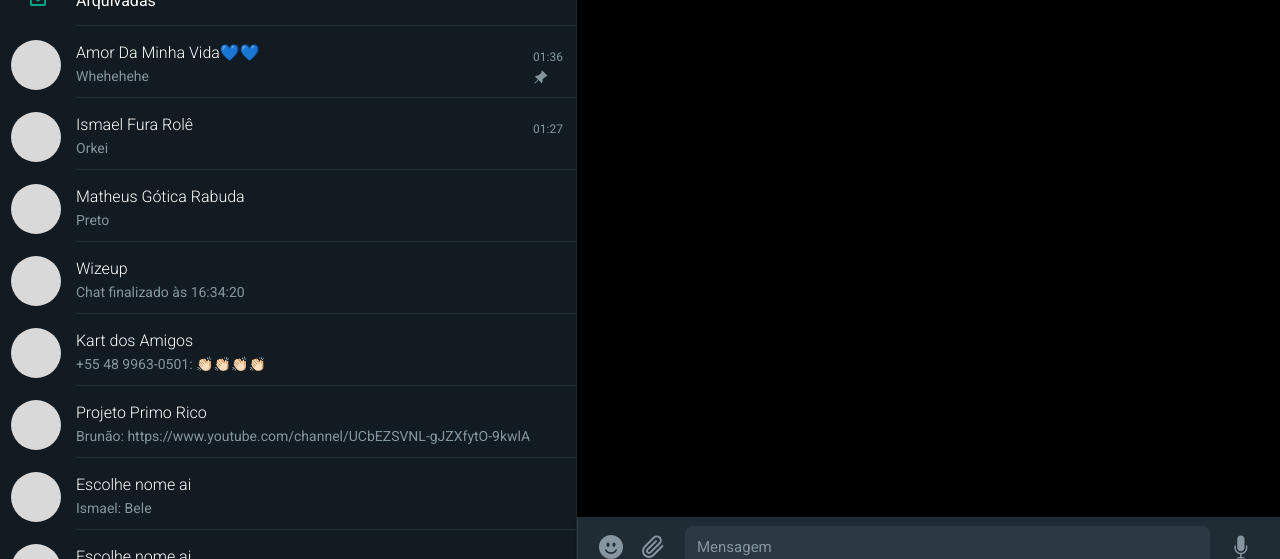
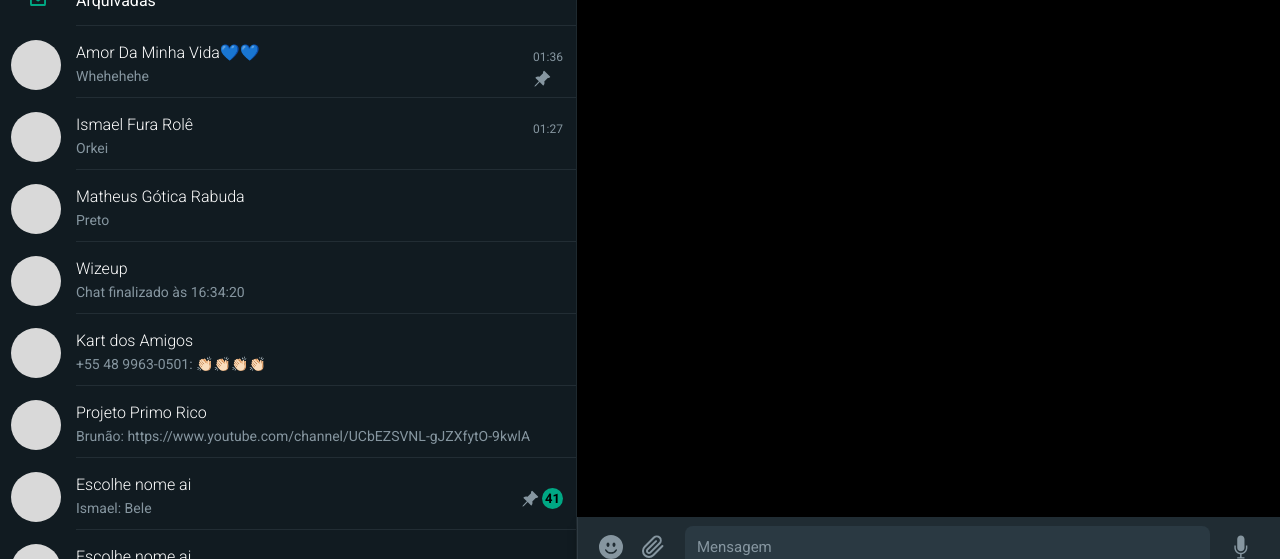
Before and after one commit to Bkuste2/whatsapp-layout, a React (Vite) app: page / in a window 1280 px wide. Shown: the part 223-782 px from the top of the page. Built offline with nearby package versions, Linux system fonts and the light colour scheme.

Commit message:
Seventh Commit

```diff
--- a/src/components/Channel/index.tsx
+++ b/src/components/Channel/index.tsx
@@ -1,16 +1,17 @@
 import React from 'react';
 
-import { Container, Avatar, Name, Message, TextGroup, ContentGroup,RightGroup, Time, IconsGroup, IconFixed, IconArrow } from './styles';
+import { Container, Avatar, Name, Message, TextGroup, ContentGroup,RightGroup, Time, IconsGroup, IconFixed, IconArrow, Notification } from './styles';
 
 export interface Props {
   name: string;
   message?: string;
   fixed?: boolean;
+  notification?: string;
   time?: string;
   avatar?: string;
 }
 
-const Channel: React.FC<Props> = ({name, message,fixed, time, avatar}) => {
+const Channel: React.FC<Props> = ({name, message,fixed, time, avatar, notification}) => {
 
   return (
     <Container>
@@ -31,6 +32,7 @@ const Channel: React.FC<Props> = ({name, message,fixed, time, avatar}) => {
 
             <IconsGroup>
               {fixed ? <IconFixed /> : ''}
+              {notification ? <Notification>{notification}</Notification> : ''}
               <IconArrow className='arrow'/>
             </IconsGroup>
           </RightGroup>
--- a/src/components/Channel/styles.tsx
+++ b/src/components/Channel/styles.tsx
@@ -66,11 +66,12 @@ export const Time = styled.div`
 export const IconsGroup = styled.div`
     margin-top:6px;
     display:flex;
+    align-items:center;
 `;
 
 export const IconFixed = styled(BsPinAngleFill)`
-    width:15px;
-    height:15px;
+    width:18px;
+    height:18px;
 `;
 
 export const IconArrow = styled(IoIosArrowDown)`
@@ -82,3 +83,21 @@ export const IconArrow = styled(IoIosArrowDown)`
         display:block;
     }
 `;
+
+export const Notification = styled.div`
+    width:21px;
+    height:21px;
+    background-color:#00A884;
+
+    border-radius:50%;
+    margin-left:3px;
+
+    display:flex;
+    justify-content:center;
+    align-items:center;
+
+    font-size:13px;
+    font-weight:bold;
+    color:#000;
+
+`;
--- a/src/components/ChannelList/index.tsx
+++ b/src/components/ChannelList/index.tsx
@@ -19,8 +19,8 @@ const ChannelList: React.FC = () => {
           <Channel name='Wizeup' message='Chat finalizado às 16:34:20'/>
           <Channel name='Kart dos Amigos' message='+55 48 9963-0501: 👏🏻👏🏻👏🏻👏🏻'/>
           <Channel name='Projeto Primo Rico' message='Brunão: https://www.youtube.com/channel/UCbEZSVNL-gJZXfytO-9kwlA   asdfdsafsdfssfad'/>
-          <Channel name='Escolhe nome ai' message='Ismael: Bele'/>
-          <Channel name='Escolhe nome ai' message='Ismael: Bele'/>
+          <Channel name='Escolhe nome ai' message='Ismael: Bele' fixed notification="41"/>
+          <Channel name='Escolhe nome ai' message='Ismael: Bele' />
           <Channel name='Escolhe nome ai' message='Ismael: Bele'/>
           <Channel name='Escolhe nome ai' message='Ismael: Bele'/>
           <Channel name='Mãe' message='Vai limpar o mundo inteiro SIM!'/>
```
